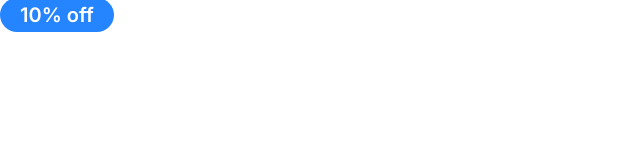
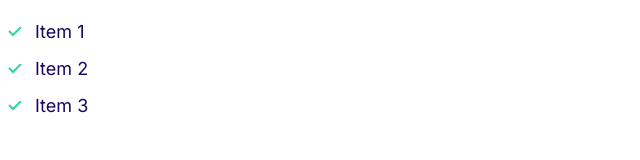
Before and after one commit to Coredev-artisan/Web-temp, a plain HTML site: page index.html in a window 1280 px wide. Shown: the whole page, without its empty margins (0-640 px from the left). Drawn offline with Linux system fonts and the light colour scheme.

Commit message:
Created the lists section.

```diff
--- a/CSS/style.css
+++ b/CSS/style.css
@@ -118,3 +118,31 @@ a{
           font-size: 1.2rem;
      }
 }
+
+/* Lists */
+.list{
+     list-style: none;
+     padding-left: 0;
+     color: var(--color-headings);
+}
+
+.list--inline .list__item {
+     display: inline-block;
+     margin-right: 2rem;
+}
+
+.list--tick {
+   list-style-image: url(../images/tick.svg);
+   padding-left: 3rem;
+}
+
+.list--tick .list__item {
+     padding-left: 0.5rem;
+     margin-bottom: 1rem;
+}
+
+@media screen and (min-widht:1024) {
+     .list--tick .list__item{
+          padding-left:0 ;
+     }
+}
--- a/index.html
+++ b/index.html
@@ -11,6 +11,10 @@
     <link rel="stylesheet" href="CSS/style.css">
 </head>
 <body>
- <span class="badge badge--primary">10% off</span>
+<ul class="list list--tick">
+    <li class="list__item">Item 1</li>
+    <li class="list__item">Item 2</li>
+    <li class="list__item">Item 3</li>
+</ul>
 </body>
 </html>
```
Also changed, not shown: Components/lists.html (added, +5 -0 lines), images/tick.svg (added).
